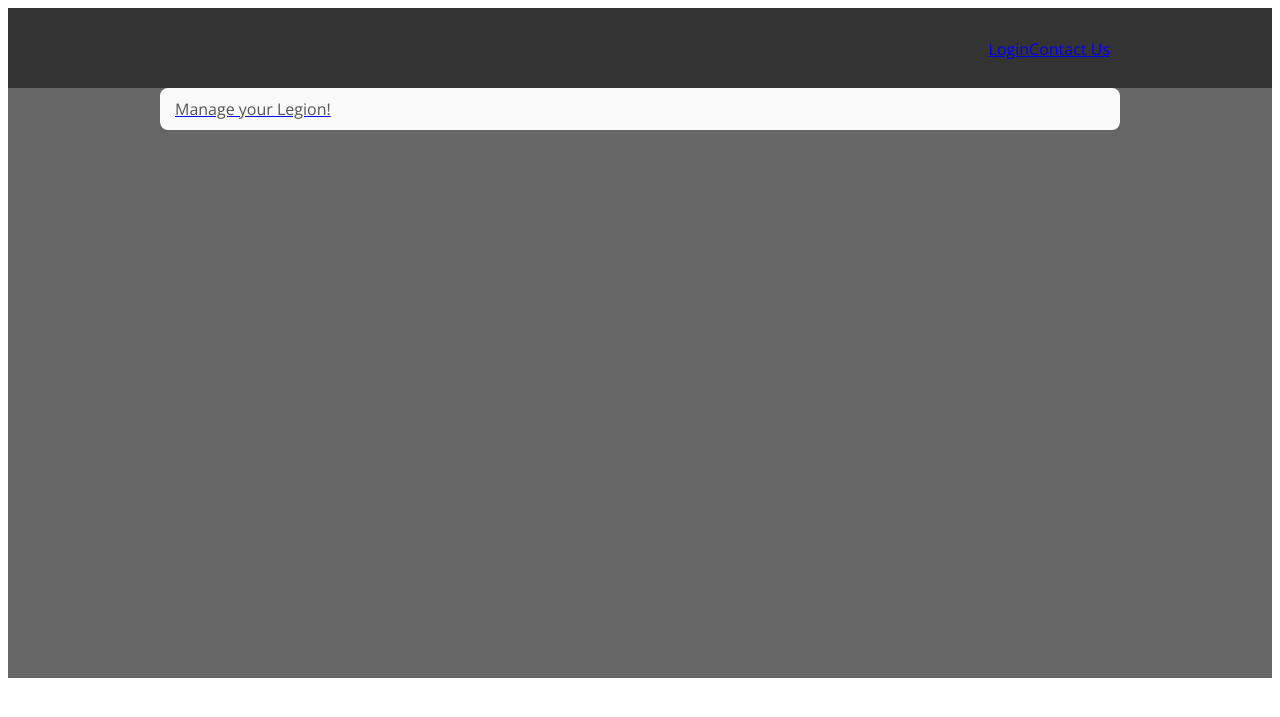
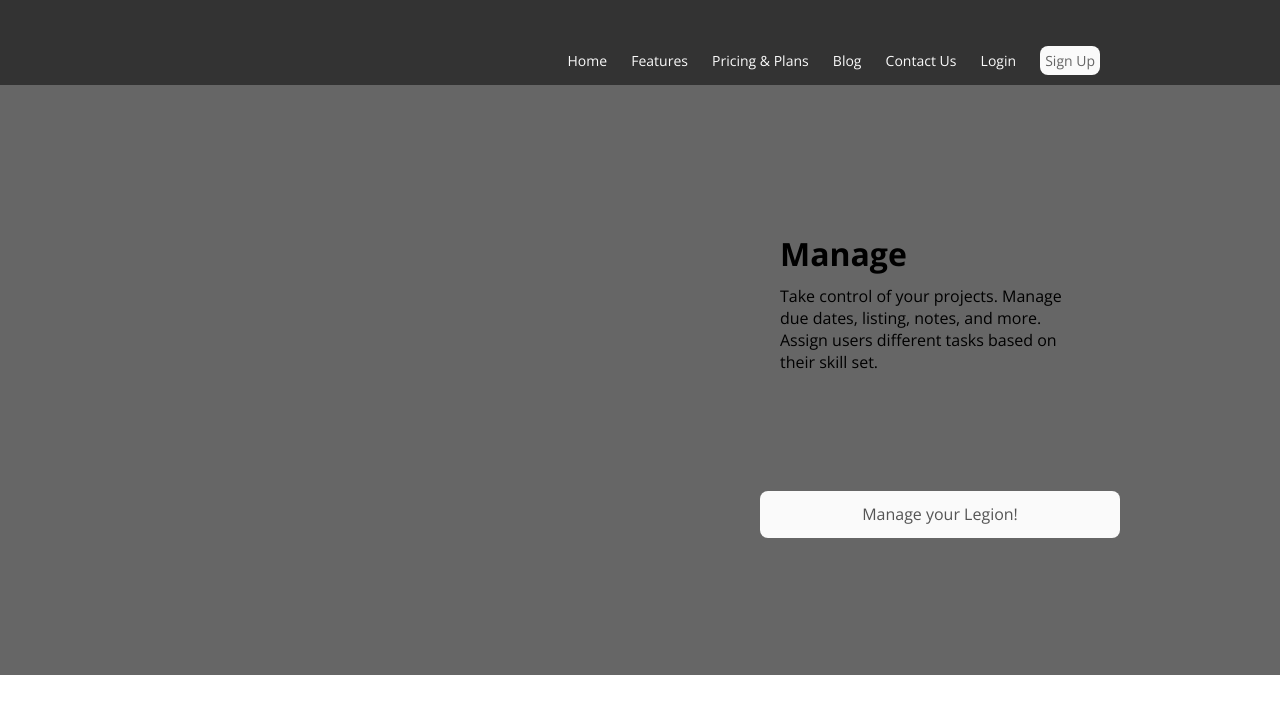
Before and after one commit to ebhemmanuel/PWA2, a PHP site: page / in a window 1280 px wide. Shown: the top 717 px of the page. Run offline with PHP 8.4, Linux system fonts and the light colour scheme.

Commit message:
CSS
major css done, sign up button and nav created

```diff
--- a/css/main.css
+++ b/css/main.css
@@ -7,17 +7,49 @@
 }
 
 body {
+
+    margin: 0;
+    padding: 0;
+    border: 0;
+    outline: 0;
     font-family:"Open Sans" serif;
     font-family: "Open Sans";
     font-style: normal;
     font-weight:normal;
     font-size: 100%;
+    overflow-x: hidden;
 }
 
 nav {
+    padding-top: 10px;
     width: 100%;
-    height: 80px;
+    height: 75px;
     background: #333;
+}
+
+nav a{
+    font-weight: lighter;
+    font-size: 14px;
+    color: #FAFAFA;
+    padding: 10px;
+
+}
+
+
+ul li{
+    display: inline;
+    list-style: none;
+
+}
+
+.smallB{
+    border-radius: 8px;
+    display: inline-block;
+    padding:5px 5px 5px 5px ;
+    background: #FAFAFA;
+    color:#666;
+
+
 }
 
 .clear {
@@ -27,10 +59,8 @@ nav {
 }
 
 .c960 {
-    margin: 0 auto;
+    margin: auto;
     width:960px;
-
-
 }
 
 .logo {
@@ -41,30 +71,84 @@ nav {
 }
 
 .menu {
-
-    padding: 10px 10px;
+    margin: 0 auto;
+    padding-right: 10px;
     float:right
 
 }
 
+#viking{
+    display: block;
+    float: left;
+    height: 590px;
+    width: 600px;
+
+    overflow: hidden;
+}
+
 .ctaBG{
-
     width: 100%;
     background:#666;
     height: 590px;
-
 }
 
 .button{
     border-radius: 8px;
     background: #FAFAFA;
     color:#555;
-    padding: 10px 15px;
+    height: 30px;
+    width:100%;
+    padding-top: 12px;
+    padding-bottom: 5px;
+    margin: auto auto;
+    overflow: hidden;
+    -webkit-transition-duration: 0.4s;
+    -moz-transition-duration: 0.4s;
+    transition-duration: 0.4s;
+    -webkit-user-select:none;
+    -moz-user-select:none;
+    -ms-user-select:none;
+    user-select:none;
+    text-align: center;
+}
+
+
+.button:hover{
+
+    background: #777;
+}
+
+#sliderSpot {
+    display: block;
+    width:360px ;
+    height: 590px;
+    float: right;
+    overflow: hidden;
+
+}
+
+.sliderContent{
+    padding-top: 120px;
+    padding-left: 20px;
+    height: 280px;
+    width: 80%;
     overflow: hidden;
 }
 
-.a:hover{
+.sliderContent h1{
 
-    text-decoration: none;
+    margin-bottom: 10px;
 
 }
+
+a{
+    -webkit-transition-duration: 0.4s;
+    -moz-transition-duration: 0.4s;
+    transition-duration: 0.4s;
+    text-decoration: none;
+}
+
+a:hover{
+    text-decoration: none;
+    color: red;
+}
--- a/index.html
+++ b/index.html
@@ -12,7 +12,16 @@
     <div class="c960">
          <div class="logo"></div>
         <div class="clear"></div>
-        <div class="menu"><a href="#">Login</a><a href="#">Contact Us</a></div>
+        <div class="menu"><ul>
+            <li><a href="#">Home</a></li>
+            <li><a href="#">Features</a></li>
+            <li><a href="#">Pricing & Plans</a></li>
+            <li><a href="#">Blog</a></li>
+            <li><a href="#">Contact Us</a></li>
+            <li><a href="#">Login</a></li>
+            <li><a href="#"><div class="smallB">Sign Up</div></a></li>
+
+        </ul></div>
         </div><!--end of c960-->
 </nav>
 
@@ -23,9 +32,17 @@
 
     <div id="sliderSpot">
 
-        <div id="sliderContent"></div>
 
-       <a href="#"><div id="button" class="button">Manage your Legion!</div></a>
+        <div id="sliderContent" class="sliderContent">
+            <h1>Manage</h1>
+
+            Take control of your projects.
+            Manage due dates, listing,
+            notes, and more. Assign users
+            different tasks based on their
+            skill set.</div>
+
+       <a href="#"><div id="button" class="button"><div class="textB">Manage your Legion!</div></div></a>
 
     </div>    <!--end of sliderSpot-->
 
```
